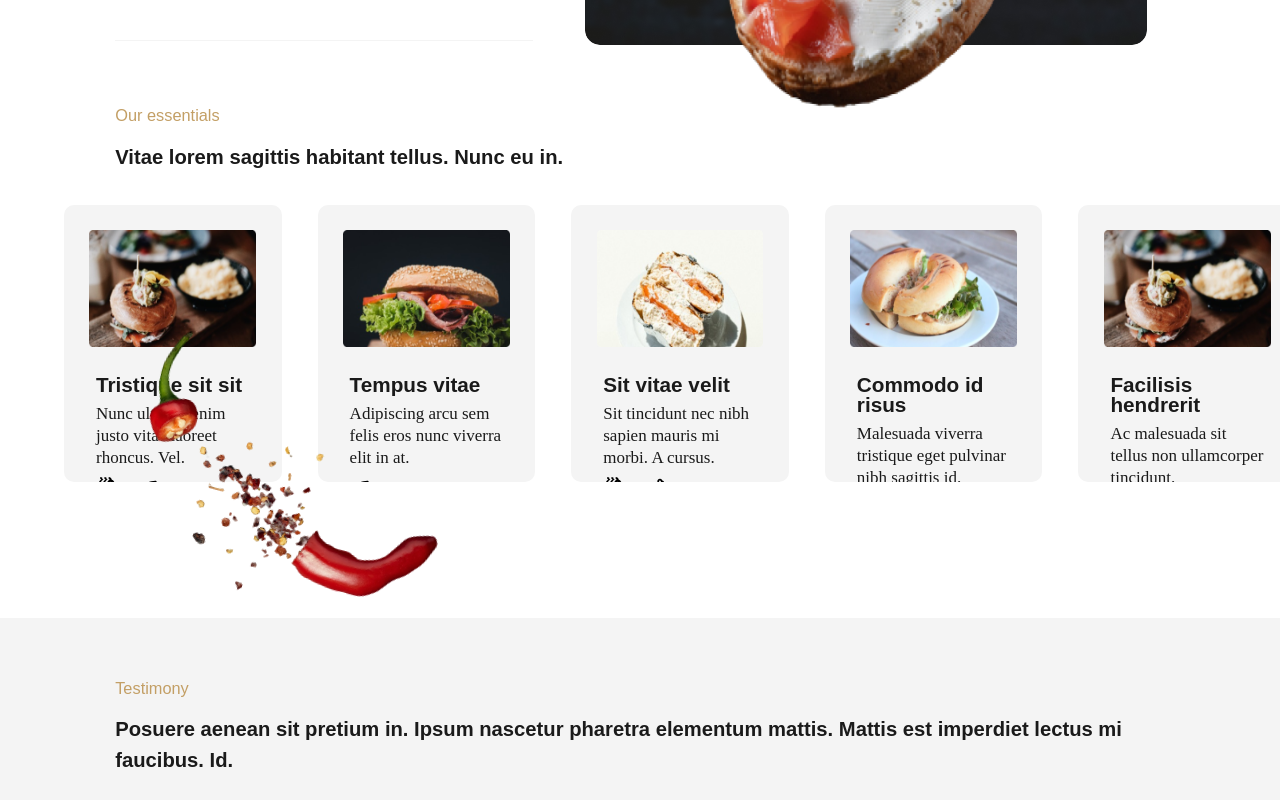
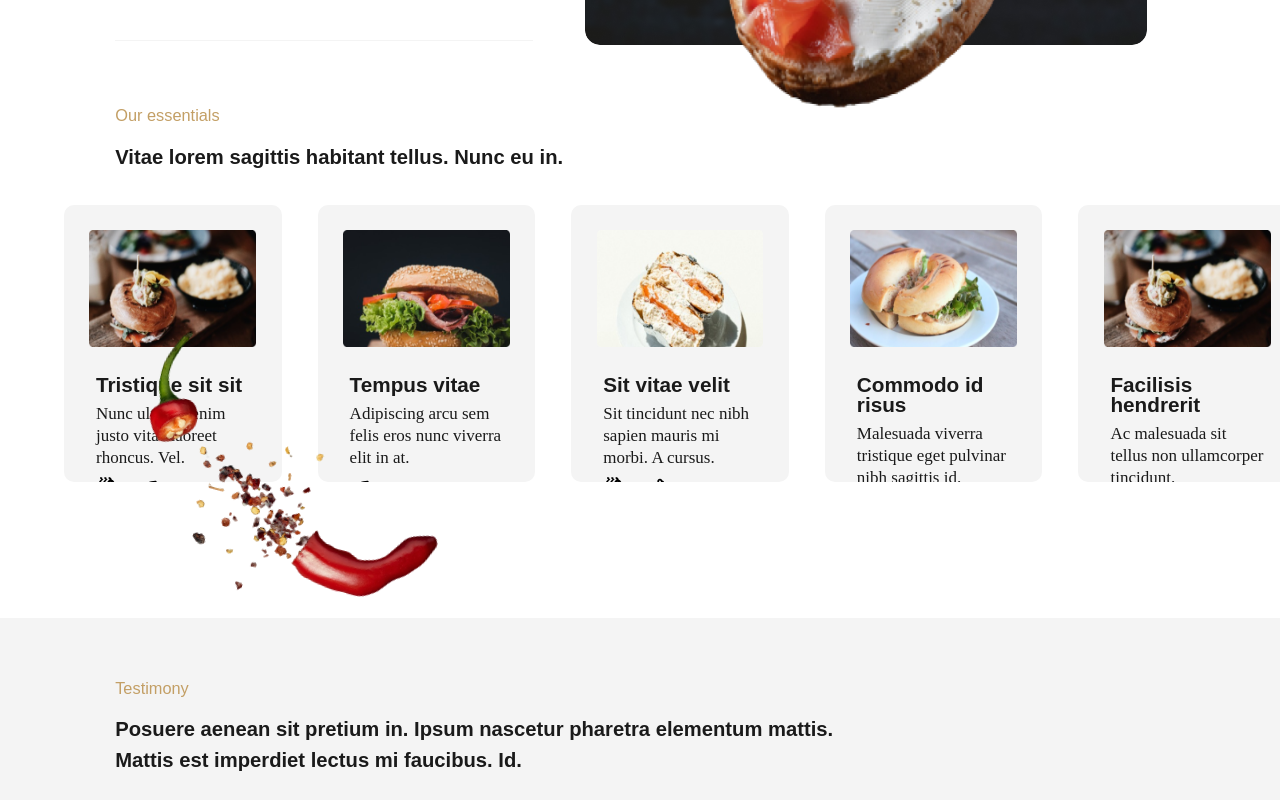
Before and after one commit to Tuvedunyel/bagel-and-co, a website built with Vite: page index.html in a window 1280 px wide. Shown: the part 685-1485 px from the top of the page. Built offline with nearby package versions, Linux system fonts and the light colour scheme; files whose address does not match are found by name.

Commit message:
testimony display

```diff
--- a/index.html
+++ b/index.html
@@ -165,10 +165,13 @@
       <section id="testimony">
         <img src="/piment.png" alt="Un piment rouge éclaté" class="piment">
         <div class="container">
-          <h3>Testimony</h3>
-          <h2>
-            Posuere aenean sit pretium in. Ipsum nascetur pharetra elementum mattis. Mattis est imperdiet lectus mi faucibus. Id.
-          </h2>
+          <div class="left">
+            <h3>Testimony</h3>
+            <h2>
+              Posuere aenean sit pretium in. Ipsum nascetur pharetra elementum mattis. Mattis est imperdiet lectus mi faucibus. Id.
+            </h2>
+          </div>
+          <div class="right"></div>
         </div>
       </section>
     </main>
--- a/src/sass/components/_testimony.scss
+++ b/src/sass/components/_testimony.scss
@@ -3,6 +3,11 @@
   position: relative;
   padding-block: 5.8rem 2.5rem;
   width: 100%;
+
+  .container {
+    display: grid;
+    grid-template-columns: 1fr 0.4fr;
+  }
 
   .piment {
     position: absolute;
```
